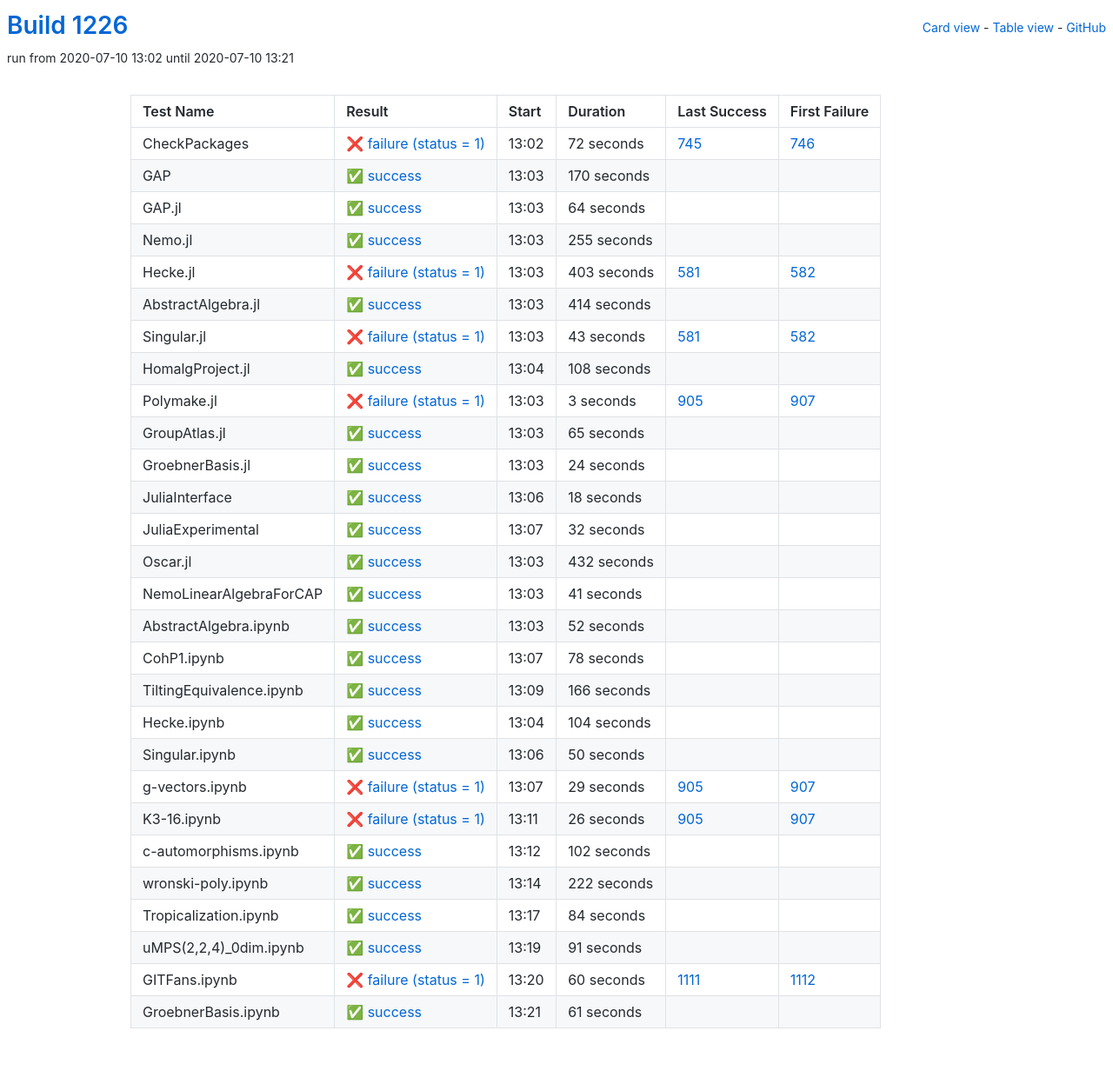
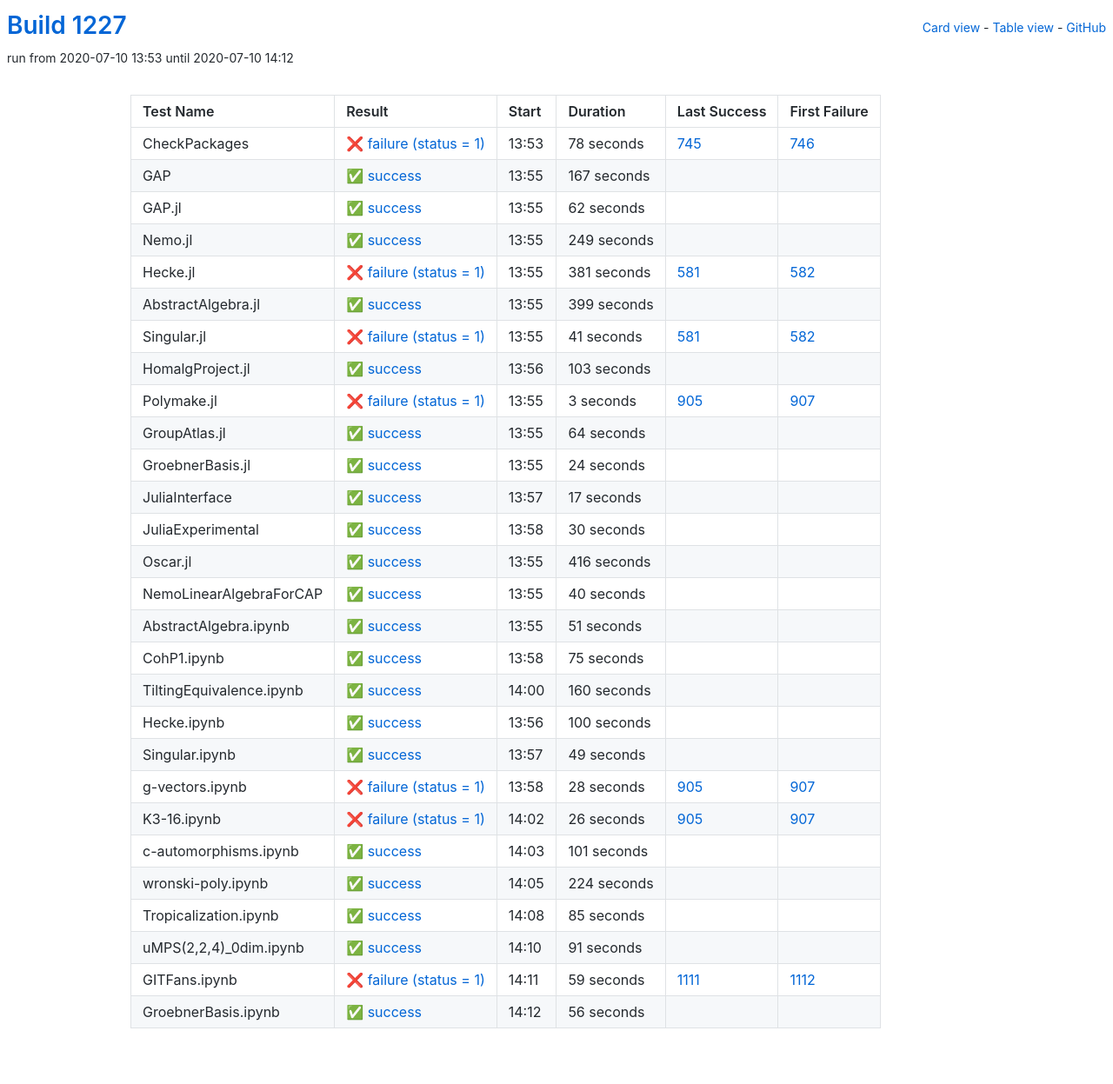
Before and after one commit to oscar-system/oscar-ci-status-1.4, a Jekyll site: the page built from table.html, in a window 1280 px wide. Shown: the whole page at 87% size. Built offline with Jekyll 4.4.1, drawn with Linux system fonts in a browser that asks for light colours.

Commit message:
Build #1227

```diff
--- a/_data/ci.yml
+++ b/_data/ci.yml
@@ -1,6 +1,6 @@
 ---
-build: 1226
-build_url: https://oscarci.mathematik.uni-kl.de/job/oscar-julia-1.4/1226/
+build: 1227
+build_url: https://oscarci.mathematik.uni-kl.de/job/oscar-julia-1.4/1227/
 job: oscar-julia-1.4
 organization: oscar-system
 repo: oscar-ci-status-1.4
@@ -8,104 +8,104 @@ repourl: https://github.com/oscar-system/oscar-ci-status-1.4
 tests:
 - name: CheckPackages
   id: checkpackages
-  log: https://oscarci.mathematik.uni-kl.de/job/oscar-julia-1.4/1226/artifact/logs/build-1226/CheckPackages.log
-  start: 2020-07-10 13:02
+  log: https://oscarci.mathematik.uni-kl.de/job/oscar-julia-1.4/1227/artifact/logs/build-1227/CheckPackages.log
+  start: 2020-07-10 13:53
   success: false
   exitcode: 1
   status: failure
-  duration: 72
+  duration: 78
   last_success: 745
   last_success_url: https://oscarci.mathematik.uni-kl.de/job/oscar-julia-1.4/745/
   first_failure: 746
   first_failure_url: https://oscarci.mathematik.uni-kl.de/job/oscar-julia-1.4/746/
 - name: GAP
   id: gap
-  log: https://oscarci.mathematik.uni-kl.de/job/oscar-julia-1.4/1226/artifact/logs/build-1226/GAP.log
-  start: 2020-07-10 13:03
+  log: https://oscarci.mathematik.uni-kl.de/job/oscar-julia-1.4/1227/artifact/logs/build-1227/GAP.log
+  start: 2020-07-10 13:55
   success: true
   exitcode: 0
   status: success
-  duration: 170
+  duration: 167
   last_success: false
   last_success_url:
   first_failure: false
   first_failure_url:
 - name: GAP.jl
   id: gap-jl
-  log: https://oscarci.mathematik.uni-kl.de/job/oscar-julia-1.4/1226/artifact/logs/build-1226/GAP.jl.log
-  start: 2020-07-10 13:03
+  log: https://oscarci.mathematik.uni-kl.de/job/oscar-julia-1.4/1227/artifact/logs/build-1227/GAP.jl.log
+  start: 2020-07-10 13:55
   success: true
   exitcode: 0
   status: success
-  duration: 64
+  duration: 62
   last_success: false
   last_success_url:
   first_failure: false
   first_failure_url:
 - name: Nemo.jl
   id: nemo-jl
-  log: https://oscarci.mathematik.uni-kl.de/job/oscar-julia-1.4/1226/artifact/logs/build-1226/Nemo.jl.log
-  start: 2020-07-10 13:03
+  log: https://oscarci.mathematik.uni-kl.de/job/oscar-julia-1.4/1227/artifact/logs/build-1227/Nemo.jl.log
+  start: 2020-07-10 13:55
   success: true
   exitcode: 0
   status: success
-  duration: 255
+  duration: 249
   last_success: false
   last_success_url:
   first_failure: false
   first_failure_url:
 - name: Hecke.jl
   id: hecke-jl
-  log: https://oscarci.mathematik.uni-kl.de/job/oscar-julia-1.4/1226/artifact/logs/build-1226/Hecke.jl.log
-  start: 2020-07-10 13:03
+  log: https://oscarci.mathematik.uni-kl.de/job/oscar-julia-1.4/1227/artifact/logs/build-1227/Hecke.jl.log
+  start: 2020-07-10 13:55
   success: false
   exitcode: 1
   status: failure
-  duration: 403
+  duration: 381
   last_success: 581
   last_success_url: https://oscarci.mathematik.uni-kl.de/job/oscar-julia-1.4/581/
   first_failure: 582
   first_failure_url: https://oscarci.mathematik.uni-kl.de/job/oscar-julia-1.4/582/
 - name: AbstractAlgebra.jl
   id: abstractalgebra-jl
-  log: https://oscarci.mathematik.uni-kl.de/job/oscar-julia-1.4/1226/artifact/logs/build-1226/AbstractAlgebra.jl.log
-  start: 2020-07-10 13:03
+  log: https://oscarci.mathematik.uni-kl.de/job/oscar-julia-1.4/1227/artifact/logs/build-1227/AbstractAlgebra.jl.log
+  start: 2020-07-10 13:55
   success: true
   exitcode: 0
   status: success
-  duration: 414
+  duration: 399
   last_success: false
   last_success_url:
   first_failure: false
   first_failure_url:
 - name: Singular.jl
   id: singular-jl
-  log: https://oscarci.mathematik.uni-kl.de/job/oscar-julia-1.4/1226/artifact/logs/build-1226/Singular.jl.log
-  start: 2020-07-10 13:03
+  log: https://oscarci.mathematik.uni-kl.de/job/oscar-julia-1.4/1227/artifact/logs/build-1227/Singular.jl.log
+  start: 2020-07-10 13:55
   success: false
   exitcode: 1
   status: failure
-  duration: 43
+  duration: 41
   last_success: 581
   last_success_url: https://oscarci.mathematik.uni-kl.de/job/oscar-julia-1.4/581/
   first_failure: 582
   first_failure_url: https://oscarci.mathematik.uni-kl.de/job/oscar-julia-1.4/582/
 - name: HomalgProject.jl
   id: homalgproject-jl
-  log: https://oscarci.mathematik.uni-kl.de/job/oscar-julia-1.4/1226/artifact/logs/build-1226/HomalgProject.jl.log
-  start: 2020-07-10 13:04
+  log: https://oscarci.mathematik.uni-kl.de/job/oscar-julia-1.4/1227/artifact/logs/build-1227/HomalgProject.jl.log
+  start: 2020-07-10 13:56
   success: true
   exitcode: 0
   status: success
-  duration: 108
+  duration: 103
   last_success: false
   last_success_url:
   first_failure: false
   first_failure_url:
 - name: Polymake.jl
   id: polymake-jl
-  log: https://oscarci.mathematik.uni-kl.de/job/oscar-julia-1.4/1226/artifact/logs/build-1226/Polymake.jl.log
-  start: 2020-07-10 13:03
+  log: https://oscarci.mathematik.uni-kl.de/job/oscar-julia-1.4/1227/artifact/logs/build-1227/Polymake.jl.log
+  start: 2020-07-10 13:55
   success: false
   exitcode: 1
   status: failure
@@ -116,20 +116,20 @@ tests:
   first_failure_url: https://oscarci.mathematik.uni-kl.de/job/oscar-julia-1.4/907/
 - name: GroupAtlas.jl
   id: groupatlas-jl
-  log: https://oscarci.mathematik.uni-kl.de/job/oscar-julia-1.4/1226/artifact/logs/build-1226/GroupAtlas.jl.log
-  start: 2020-07-10 13:03
+  log: https://oscarci.mathematik.uni-kl.de/job/oscar-julia-1.4/1227/artifact/logs/build-1227/GroupAtlas.jl.log
+  start: 2020-07-10 13:55
   success: true
   exitcode: 0
   status: success
-  duration: 65
+  duration: 64
   last_success: false
   last_success_url:
   first_failure: false
   first_failure_url:
 - name: GroebnerBasis.jl
   id: groebnerbasis-jl
-  log: https://oscarci.mathematik.uni-kl.de/job/oscar-julia-1.4/1226/artifact/logs/build-1226/GroebnerBasis.jl.log
-  start: 2020-07-10 13:03
+  log: https://oscarci.mathematik.uni-kl.de/job/oscar-julia-1.4/1227/artifact/logs/build-1227/GroebnerBasis.jl.log
+  start: 2020-07-10 13:55
   success: true
   exitcode: 0
   status: success
@@ -140,128 +140,128 @@ tests:
   first_failure_url:
 - name: JuliaInterface
   id: juliainterface
-  log: https://oscarci.mathematik.uni-kl.de/job/oscar-julia-1.4/1226/artifact/logs/build-1226/JuliaInterface.log
-  start: 2020-07-10 13:06
+  log: https://oscarci.mathematik.uni-kl.de/job/oscar-julia-1.4/1227/artifact/logs/build-1227/JuliaInterface.log
+  start: 2020-07-10 13:57
   success: true
   exitcode: 0
   status: success
-  duration: 18
+  duration: 17
   last_success: false
   last_success_url:
   first_failure: false
   first_failure_url:
 - name: JuliaExperimental
   id: juliaexperimental
-  log: https://oscarci.mathematik.uni-kl.de/job/oscar-julia-1.4/1226/artifact/logs/build-1226/JuliaExperimental.log
-  start: 2020-07-10 13:07
+  log: https://oscarci.mathematik.uni-kl.de/job/oscar-julia-1.4/1227/artifact/logs/build-1227/JuliaExperimental.log
+  start: 2020-07-10 13:58
   success: true
   exitcode: 0
   status: success
-  duration: 32
+  duration: 30
   last_success: false
   last_success_url:
   first_failure: false
   first_failure_url:
 - name: Oscar.jl
   id: oscar-jl
-  log: https://oscarci.mathematik.uni-kl.de/job/oscar-julia-1.4/1226/artifact/logs/build-1226/Oscar.jl.log
-  start: 2020-07-10 13:03
+  log: https://oscarci.mathematik.uni-kl.de/job/oscar-julia-1.4/1227/artifact/logs/build-1227/Oscar.jl.log
+  start: 2020-07-10 13:55
   success: true
   exitcode: 0
   status: success
-  duration: 432
+  duration: 416
   last_success: false
   last_success_url:
   first_failure: false
   first_failure_url:
 - name: NemoLinearAlgebraForCAP
   id: nemolinearalgebraforcap
-  log: https://oscarci.mathematik.uni-kl.de/job/oscar-julia-1.4/1226/artifact/logs/build-1226/NemoLinearAlgebraForCAP.log
-  start: 2020-07-10 13:03
+  log: https://oscarci.mathematik.uni-kl.de/job/oscar-julia-1.4/1227/artifact/logs/build-1227/NemoLinearAlgebraForCAP.log
+  start: 2020-07-10 13:55
   success: true
   exitcode: 0
   status: success
-  duration: 41
+  duration: 40
   last_success: false
   last_success_url:
   first_failure: false
   first_failure_url:
 - name: AbstractAlgebra.ipynb
   id: abstractalgebra-ipynb
-  log: https://oscarci.mathematik.uni-kl.de/job/oscar-julia-1.4/1226/artifact/logs/build-1226/AbstractAlgebra.ipynb.log
-  start: 2020-07-10 13:03
+  log: https://oscarci.mathematik.uni-kl.de/job/oscar-julia-1.4/1227/artifact/logs/build-1227/AbstractAlgebra.ipynb.log
+  start: 2020-07-10 13:55
   success: true
   exitcode: 0
   status: success
-  duration: 52
+  duration: 51
   last_success: false
   last_success_url:
   first_failure: false
   first_failure_url:
 - name: CohP1.ipynb
   id: cohp1-ipynb
-  log: https://oscarci.mathematik.uni-kl.de/job/oscar-julia-1.4/1226/artifact/logs/build-1226/CohP1.ipynb.log
-  start: 2020-07-10 13:07
+  log: https://oscarci.mathematik.uni-kl.de/job/oscar-julia-1.4/1227/artifact/logs/build-1227/CohP1.ipynb.log
+  start: 2020-07-10 13:58
   success: true
   exitcode: 0
   status: success
-  duration: 78
+  duration: 75
   last_success: false
   last_success_url:
   first_failure: false
   first_failure_url:
 - name: TiltingEquivalence.ipynb
   id: tiltingequivalence-ipynb
-  log: https://oscarci.mathematik.uni-kl.de/job/oscar-julia-1.4/1226/artifact/logs/build-1226/TiltingEquivalence.ipynb.log
-  start: 2020-07-10 13:09
+  log: https://oscarci.mathematik.uni-kl.de/job/oscar-julia-1.4/1227/artifact/logs/build-1227/TiltingEquivalence.ipynb.log
+  start: 2020-07-10 14:00
   success: true
   exitcode: 0
   status: success
-  duration: 166
+  duration: 160
   last_success: false
   last_success_url:
   first_failure: false
   first_failure_url:
 - name: Hecke.ipynb
   id: hecke-ipynb
-  log: https://oscarci.mathematik.uni-kl.de/job/oscar-julia-1.4/1226/artifact/logs/build-1226/Hecke.ipynb.log
-  start: 2020-07-10 13:04
+  log: https://oscarci.mathematik.uni-kl.de/job/oscar-julia-1.4/1227/artifact/logs/build-1227/Hecke.ipynb.log
+  start: 2020-07-10 13:56
   success: true
   exitcode: 0
   status: success
-  duration: 104
+  duration: 100
   last_success: false
   last_success_url:
   first_failure: false
   first_failure_url:
 - name: Singular.ipynb
   id: singular-ipynb
-  log: https://oscarci.mathematik.uni-kl.de/job/oscar-julia-1.4/1226/artifact/logs/build-1226/Singular.ipynb.log
-  start: 2020-07-10 13:06
+  log: https://oscarci.mathematik.uni-kl.de/job/oscar-julia-1.4/1227/artifact/logs/build-1227/Singular.ipynb.log
+  start: 2020-07-10 13:57
   success: true
   exitcode: 0
   status: success
-  duration: 50
+  duration: 49
   last_success: false
   last_success_url:
   first_failure: false
   first_failure_url:
 - name: g-vectors.ipynb
   id: g-vectors-ipynb
-  log: https://oscarci.mathematik.uni-kl.de/job/oscar-julia-1.4/1226/artifact/logs/build-1226/g-vectors.ipynb.log
-  start: 2020-07-10 13:07
+  log: https://oscarci.mathematik.uni-kl.de/job/oscar-julia-1.4/1227/artifact/logs/build-1227/g-vectors.ipynb.log
+  start: 2020-07-10 13:58
   success: false
   exitcode: 1
   status: failure
-  duration: 29
+  duration: 28
   last_success: 905
   last_success_url: https://oscarci.mathematik.uni-kl.de/job/oscar-julia-1.4/905/
   first_failure: 907
   first_failure_url: https://oscarci.mathematik.uni-kl.de/job/oscar-julia-1.4/907/
 - name: K3-16.ipynb
   id: k3-16-ipynb
-  log: https://oscarci.mathematik.uni-kl.de/job/oscar-julia-1.4/1226/artifact/logs/build-1226/K3-16.ipynb.log
-  start: 2020-07-10 13:11
+  log: https://oscarci.mathematik.uni-kl.de/job/oscar-julia-1.4/1227/artifact/logs/build-1227/K3-16.ipynb.log
+  start: 2020-07-10 14:02
   success: false
   exitcode: 1
   status: failure
@@ -272,44 +272,44 @@ tests:
   first_failure_url: https://oscarci.mathematik.uni-kl.de/job/oscar-julia-1.4/907/
 - name: c-automorphisms.ipynb
   id: c-automorphisms-ipynb
-  log: https://oscarci.mathematik.uni-kl.de/job/oscar-julia-1.4/1226/artifact/logs/build-1226/c-automorphisms.ipynb.log
-  start: 2020-07-10 13:12
+  log: https://oscarci.mathematik.uni-kl.de/job/oscar-julia-1.4/1227/artifact/logs/build-1227/c-automorphisms.ipynb.log
+  start: 2020-07-10 14:03
   success: true
   exitcode: 0
   status: success
-  duration: 102
+  duration: 101
   last_success: false
   last_success_url:
   first_failure: false
   first_failure_url:
 - name: wronski-poly.ipynb
   id: wronski-poly-ipynb
-  log: https://oscarci.mathematik.uni-kl.de/job/oscar-julia-1.4/1226/artifact/logs/build-1226/wronski-poly.ipynb.log
-  start: 2020-07-10 13:14
+  log: https://oscarci.mathematik.uni-kl.de/job/oscar-julia-1.4/1227/artifact/logs/build-1227/wronski-poly.ipynb.log
+  start: 2020-07-10 14:05
   success: true
   exitcode: 0
   status: success
-  duration: 222
+  duration: 224
   last_success: false
   last_success_url:
   first_failure: false
   first_failure_url:
 - name: Tropicalization.ipynb
   id: tropicalization-ipynb
-  log: https://oscarci.mathematik.uni-kl.de/job/oscar-julia-1.4/1226/artifact/logs/build-1226/Tropicalization.ipynb.log
-  start: 2020-07-10 13:17
+  log: https://oscarci.mathematik.uni-kl.de/job/oscar-julia-1.4/1227/artifact/logs/build-1227/Tropicalization.ipynb.log
+  start: 2020-07-10 14:08
   success: true
   exitcode: 0
   status: success
-  duration: 84
+  duration: 85
   last_success: false
   last_success_url:
   first_failure: false
   first_failure_url:
 - name: uMPS(2,2,4)_0dim.ipynb
   id: umps-2-2-4-0dim-ipynb
-  log: https://oscarci.mathematik.uni-kl.de/job/oscar-julia-1.4/1226/artifact/logs/build-1226/uMPS-2-2-4-_0dim.ipynb.log
-  start: 2020-07-10 13:19
+  log: https://oscarci.mathematik.uni-kl.de/job/oscar-julia-1.4/1227/artifact/logs/build-1227/uMPS-2-2-4-_0dim.ipynb.log
+  start: 2020-07-10 14:10
   success: true
   exitcode: 0
   status: success
@@ -320,24 +320,24 @@ tests:
   first_failure_url:
 - name: GITFans.ipynb
   id: gitfans-ipynb
-  log: https://oscarci.mathematik.uni-kl.de/job/oscar-julia-1.4/1226/artifact/logs/build-1226/GITFans.ipynb.log
-  start: 2020-07-10 13:20
+  log: https://oscarci.mathematik.uni-kl.de/job/oscar-julia-1.4/1227/artifact/logs/build-1227/GITFans.ipynb.log
+  start: 2020-07-10 14:11
   success: false
   exitcode: 1
   status: failure
-  duration: 60
+  duration: 59
   last_success: 1111
   last_success_url: https://oscarci.mathematik.uni-kl.de/job/oscar-julia-1.4/1111/
   first_failure: 1112
   first_failure_url: https://oscarci.mathematik.uni-kl.de/job/oscar-julia-1.4/1112/
 - name: GroebnerBasis.ipynb
   id: groebnerbasis-ipynb
-  log: https://oscarci.mathematik.uni-kl.de/job/oscar-julia-1.4/1226/artifact/logs/build-1226/GroebnerBasis.ipynb.log
-  start: 2020-07-10 13:21
+  log: https://oscarci.mathematik.uni-kl.de/job/oscar-julia-1.4/1227/artifact/logs/build-1227/GroebnerBasis.ipynb.log
+  start: 2020-07-10 14:12
   success: true
   exitcode: 0
   status: success
-  duration: 61
+  duration: 56
   last_success: false
   last_success_url:
   first_failure: false
```
Also changed, not shown: README.md.
